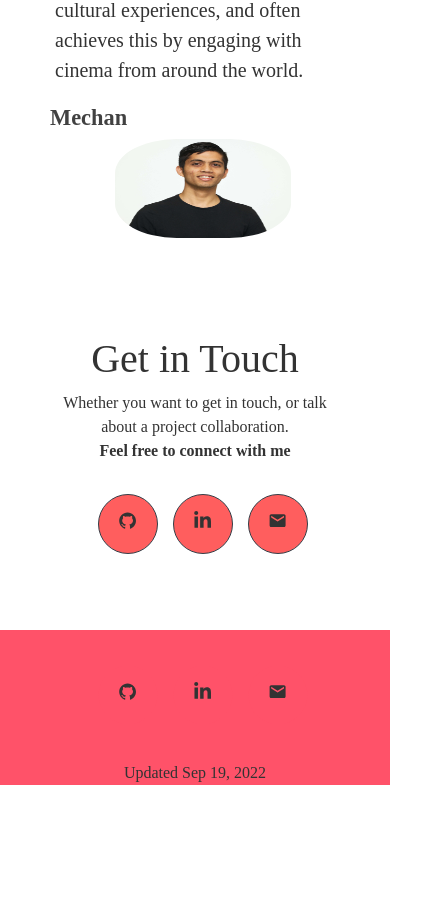
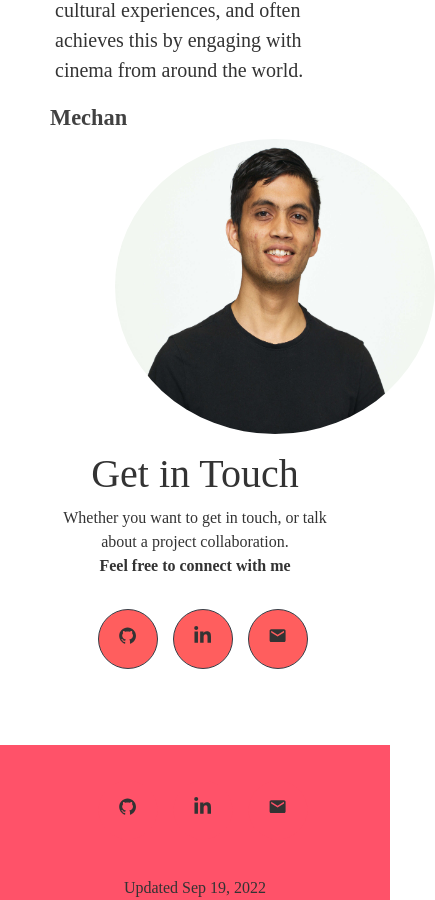
Before and after one commit to kafleBeast/kafle-portfolio, a React (Create React App) app: page / in a window 390 px wide. Shown: the part 1334-2234 px from the top of the page, 435 px wide, since content can reach past the window. Before the commit the page ends 2119 px from the top, so only its background shows below. Built offline with nearby package versions, Linux system fonts and the light colour scheme; the HTML template or start-up script is replaced by a standard one.

Commit message:
Update index.css

```diff
--- a/src/index.css
+++ b/src/index.css
@@ -268,18 +268,18 @@
 
 
 .profile-pic {
-  border-radius: 35%;
-  height: 50%;
-  width: 60%;
+  border-radius: 50%;
+  height: 100%;
+  width: 100%;
   margin-top: 12%;
   margin-left: 25%;
 }
 
 @media (max-width: 767px) {
   .profile-pic {
-    border-radius: 35%;
-    height: 55%;
-    width: 55%;
+    border-radius: 50%;
+    height: 100%;
+    width: 100%;
     margin-top: 12%;
     margin-left: 25%;
   }
```
